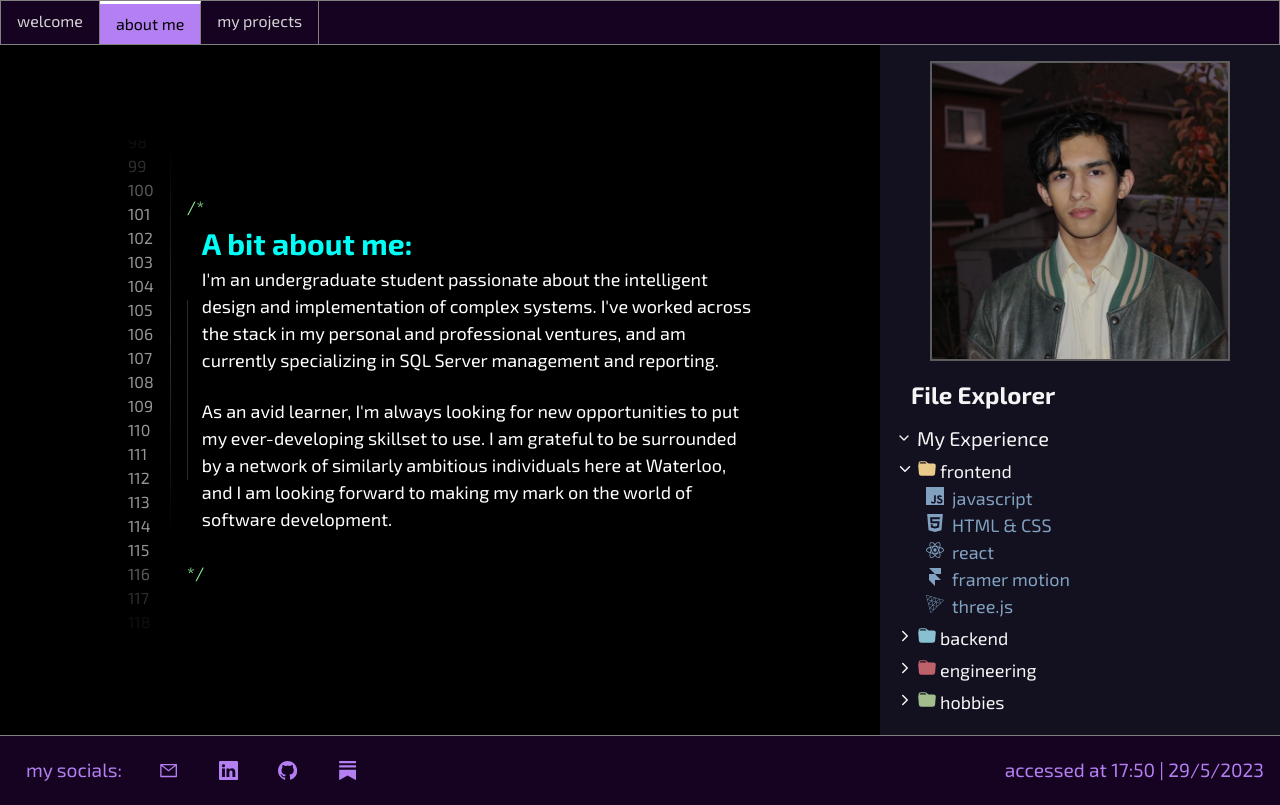
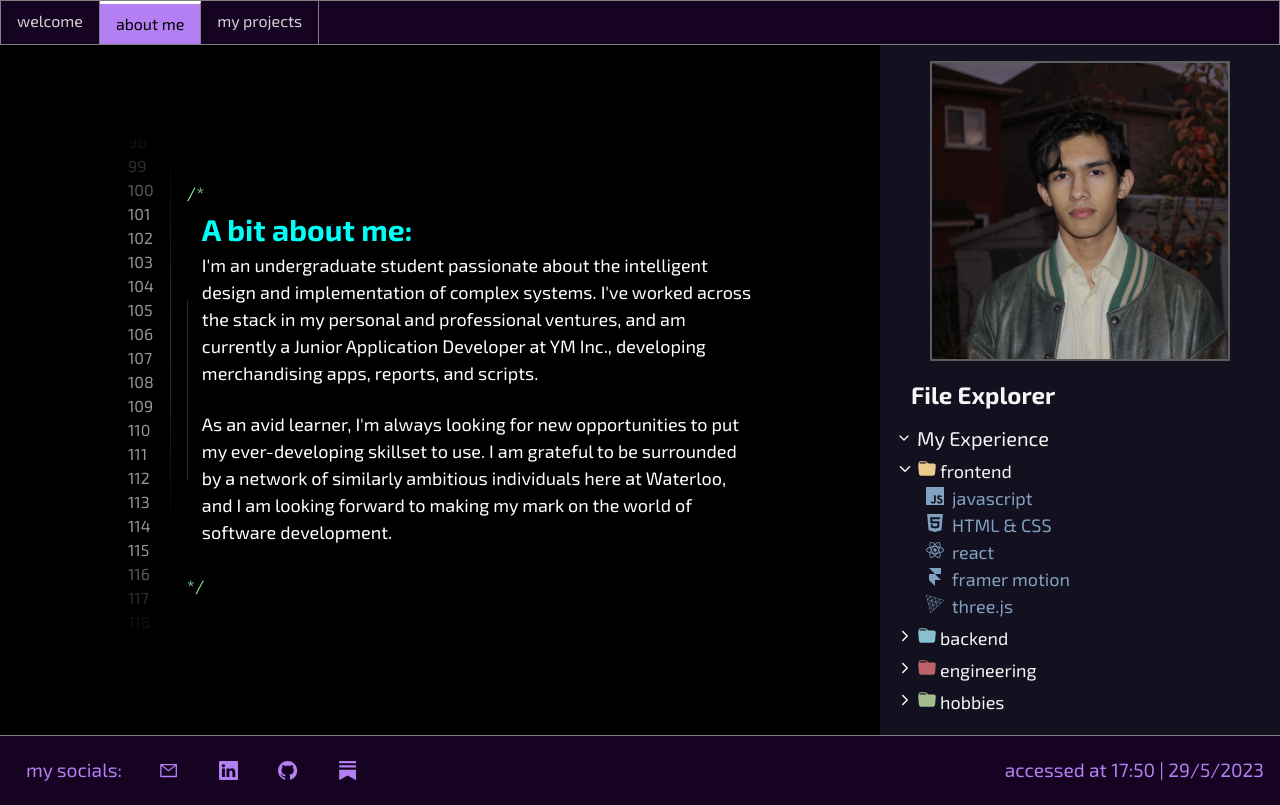
Before and after one commit to sumedhdhan/sumedhdhan.github.io, a Next.js app: page /about in a window 1280 px wide. Built offline with nearby package versions, Linux system fonts and the light colour scheme.

Commit message:
Updated bio

```diff
--- a/pages/about.jsx
+++ b/pages/about.jsx
@@ -164,7 +164,7 @@ const About = () => {
 
             </span>
           <span>I&apos;m an undergraduate student passionate about the intelligent design and implementation of complex systems. I&apos;ve worked across the stack in  my personal
-          and professional ventures, and am currently specializing in SQL Server management and reporting. </span>
+          and professional ventures, and am currently a Junior Application Developer at YM Inc., developing merchandising apps, reports, and scripts. </span>
           <br></br>
 
           <span>As an avid learner, I&apos;m always looking for new opportunities to put my
```
